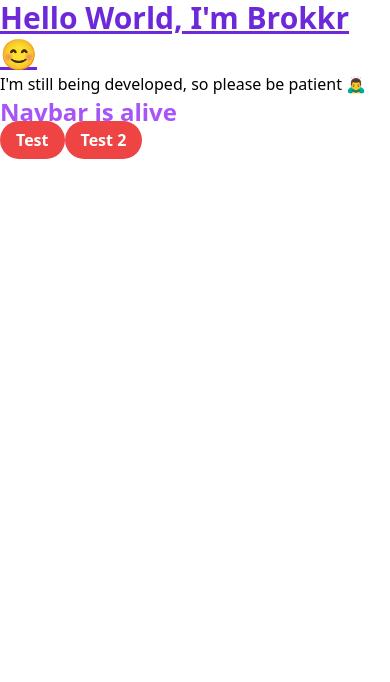
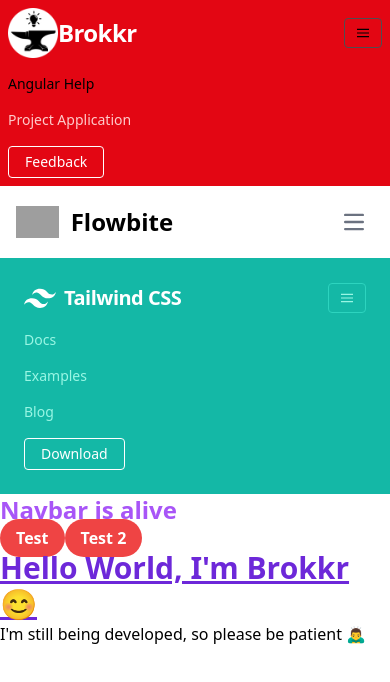
Before and after one commit to Himmelschrei/Brokkr, an Angular app: page / in a window 390 px wide. Shown: the top 682 px of the page. Built offline with nearby package versions, Linux system fonts and the light colour scheme; grey boxes are pictures that could not be loaded.

Commit message:
Add full navbar, test collapse small screen

```diff
--- a/angular.json
+++ b/angular.json
@@ -94,5 +94,8 @@
         }
       }
     }
+  },
+  "cli": {
+    "analytics": "054473f6-0f80-443b-aacb-7f997380b4b9"
   }
 }
--- a/src/app/app.component.html
+++ b/src/app/app.component.html
@@ -1,9 +1,10 @@
 <main>
+  <section class="content">
+    <app-navbar></app-navbar>
+    <router-outlet></router-outlet>
+  </section>
   <h1>
     Hello World, I'm Brokkr 😊
   </h1>
   <a>I'm still being developed, so please be patient 🙇‍♂️</a>
-  <section class="content">
-    <app-navbar></app-navbar>
-  </section>
 </main>
--- a/src/app/navbar/navbar.component.html
+++ b/src/app/navbar/navbar.component.html
@@ -1,6 +1,93 @@
+<nav class="flex items-center justify-between flex-wrap bg-solvis-red p-2">
+    <div class="flex items-center flex-shrink-0 text-white mr-6">
+        <img width="50" alt="Brokkr Logo" src="assets/brokkr_logo.png">
+        <a class="font-semibold text-2xl tracking-tight">Brokkr</a>
+    </div>
+    <div id="navbar-menu" class="block lg:hidden">
+        <button class="flex items-center px-3 py-2 border rounded text-solvis-grey border-solvis-grey hover:text-white hover:border-white" onclick="handleClick()">
+            <svg class="fill-current h-3 w-3" viewBox="0 0 20 20" xmlns="http://www.w3.org/2000/svg"><title>Menu</title><path d="M0 3h20v2H0V3zm0 6h20v2H0V9zm0 6h20v2H0v-2z"/></svg>
+        </button>
+    </div>
+    <div id="nav-links" class="w-full block flex-grow lg:flex lg:items-center lg:w-auto">
+        <div class="text-sm lg:flex-grow">
+            <a href="../angular-help/angular-help.component.html" class="block mt-4 lg:inline-block lg:mt-0 text-solvis-grey hover:text-white mr-4">
+                Angular Help
+            </a>
+            <a href="../project-application/project-application.component.html" class="block mt-4 lg:inline-block lg:mt-0 text-red-200 hover:text-white mr-4">
+                Project Application
+            </a>
+            <a href="#" class="inline-block text-sm px-4 py-2 leading-none border rounded text-white border-white hover:border-transparent hover:text-red-400 hover:bg-white mt-4 lg:mt-0">
+                Feedback
+            </a>
+        </div>
+    </div>
+</nav>
+
+<nav class="bg-white border-gray-200 dark:bg-gray-900">
+    <div class="max-w-screen-xl flex flex-wrap items-center justify-between mx-auto p-4">
+      <a href="https://flowbite.com/" class="flex items-center">
+          <img src="https://flowbite.com/docs/images/logo.svg" class="h-8 mr-3" alt="Flowbite Logo" />
+          <span class="self-center text-2xl font-semibold whitespace-nowrap dark:text-white">Flowbite</span>
+      </a>
+      <button data-collapse-toggle="navbar-default" type="button" class="inline-flex items-center p-2 w-10 h-10 justify-center text-sm text-gray-500 rounded-lg md:hidden hover:bg-gray-100 focus:outline-none focus:ring-2 focus:ring-gray-200 dark:text-gray-400 dark:hover:bg-gray-700 dark:focus:ring-gray-600" aria-controls="navbar-default" aria-expanded="false">
+          <span class="sr-only">Open main menu</span>
+          <svg class="w-5 h-5" aria-hidden="true" xmlns="http://www.w3.org/2000/svg" fill="none" viewBox="0 0 17 14">
+              <path stroke="currentColor" stroke-linecap="round" stroke-linejoin="round" stroke-width="2" d="M1 1h15M1 7h15M1 13h15"/>
+          </svg>
+      </button>
+      <div class="hidden w-full md:block md:w-auto" id="navbar-default">
+        <ul class="font-medium flex flex-col p-4 md:p-0 mt-4 border border-gray-100 rounded-lg bg-gray-50 md:flex-row md:space-x-8 md:mt-0 md:border-0 md:bg-white dark:bg-gray-800 md:dark:bg-gray-900 dark:border-gray-700">
+          <li>
+            <a href="#" class="block py-2 pl-3 pr-4 text-white bg-blue-700 rounded md:bg-transparent md:text-blue-700 md:p-0 dark:text-white md:dark:text-blue-500" aria-current="page">Home</a>
+          </li>
+          <li>
+            <a href="#" class="block py-2 pl-3 pr-4 text-gray-900 rounded hover:bg-gray-100 md:hover:bg-transparent md:border-0 md:hover:text-blue-700 md:p-0 dark:text-white md:dark:hover:text-blue-500 dark:hover:bg-gray-700 dark:hover:text-white md:dark:hover:bg-transparent">About</a>
+          </li>
+          <li>
+            <a href="#" class="block py-2 pl-3 pr-4 text-gray-900 rounded hover:bg-gray-100 md:hover:bg-transparent md:border-0 md:hover:text-blue-700 md:p-0 dark:text-white md:dark:hover:text-blue-500 dark:hover:bg-gray-700 dark:hover:text-white md:dark:hover:bg-transparent">Services</a>
+          </li>
+          <li>
+            <a href="#" class="block py-2 pl-3 pr-4 text-gray-900 rounded hover:bg-gray-100 md:hover:bg-transparent md:border-0 md:hover:text-blue-700 md:p-0 dark:text-white md:dark:hover:text-blue-500 dark:hover:bg-gray-700 dark:hover:text-white md:dark:hover:bg-transparent">Pricing</a>
+          </li>
+          <li>
+            <a href="#" class="block py-2 pl-3 pr-4 text-gray-900 rounded hover:bg-gray-100 md:hover:bg-transparent md:border-0 md:hover:text-blue-700 md:p-0 dark:text-white md:dark:hover:text-blue-500 dark:hover:bg-gray-700 dark:hover:text-white md:dark:hover:bg-transparent">Contact</a>
+          </li>
+        </ul>
+      </div>
+    </div>
+  </nav>
+
+<nav class="flex items-center justify-between flex-wrap bg-teal-500 p-6">
+    <div class="flex items-center flex-shrink-0 text-white mr-6">
+      <svg class="fill-current h-8 w-8 mr-2" width="54" height="54" viewBox="0 0 54 54" xmlns="http://www.w3.org/2000/svg"><path d="M13.5 22.1c1.8-7.2 6.3-10.8 13.5-10.8 10.8 0 12.15 8.1 17.55 9.45 3.6.9 6.75-.45 9.45-4.05-1.8 7.2-6.3 10.8-13.5 10.8-10.8 0-12.15-8.1-17.55-9.45-3.6-.9-6.75.45-9.45 4.05zM0 38.3c1.8-7.2 6.3-10.8 13.5-10.8 10.8 0 12.15 8.1 17.55 9.45 3.6.9 6.75-.45 9.45-4.05-1.8 7.2-6.3 10.8-13.5 10.8-10.8 0-12.15-8.1-17.55-9.45-3.6-.9-6.75.45-9.45 4.05z"/></svg>
+      <span class="font-semibold text-xl tracking-tight">Tailwind CSS</span>
+    </div>
+    <div class="block lg:hidden">
+      <button class="flex items-center px-3 py-2 border rounded text-teal-200 border-teal-400 hover:text-white hover:border-white">
+        <svg class="fill-current h-3 w-3" viewBox="0 0 20 20" xmlns="http://www.w3.org/2000/svg"><title>Menu</title><path d="M0 3h20v2H0V3zm0 6h20v2H0V9zm0 6h20v2H0v-2z"/></svg>
+      </button>
+    </div>
+    <div class="w-full block flex-grow lg:flex lg:items-center lg:w-auto">
+      <div class="text-sm lg:flex-grow">
+        <a href="#responsive-header" class="block mt-4 lg:inline-block lg:mt-0 text-teal-200 hover:text-white mr-4">
+          Docs
+        </a>
+        <a href="#responsive-header" class="block mt-4 lg:inline-block lg:mt-0 text-teal-200 hover:text-white mr-4">
+          Examples
+        </a>
+        <a href="#responsive-header" class="block mt-4 lg:inline-block lg:mt-0 text-teal-200 hover:text-white">
+          Blog
+        </a>
+      </div>
+      <div>
+        <a href="#" class="inline-block text-sm px-4 py-2 leading-none border rounded text-white border-white hover:border-transparent hover:text-teal-500 hover:bg-white mt-4 lg:mt-0">Download</a>
+      </div>
+    </div>
+  </nav>
+
 <h2>Navbar is alive</h2>
-<a class="btn btn-red" target="_blank" href="../angular-help/angular-help.component.ts">Test</a>
-<a class="btn btn-red" target="_blank" href="../project-application/project-application.component.html">Test 2</a>
+<a class="btn btn-red" href="../angular-help/angular-help.component.html">Test</a>
+<a class="btn btn-red" href="../project-application/project-application.component.html">Test 2</a>
 
 <div>
     <!-- <section class="content">
--- a/src/app/navbar/navbar.component.ts
+++ b/src/app/navbar/navbar.component.ts
@@ -15,5 +15,19 @@
   styleUrls: ['./navbar.component.css']
 })
 export class NavbarComponent {
+  private showLinks = false;
+
+  constructor() {}
+
+  handleClick() {
+    const navMenu = document.getElementById('navbar-menu');
+    const navLinks = document.getElementById('navbar-links');
+
+    navMenu?.addEventListener("click", () => {
+      navLinks?.classList.toggle("hidden");
+    })
+  }
+
+
 
 }
--- a/src/app/routes.ts
+++ b/src/app/routes.ts
@@ -4,12 +4,12 @@
 
 const routeConfig: Routes = [
     {
-        path: 'angular-help/',
+        path: 'angular-help/angular-help.component.html',
         component: AngularHelpComponent,
         title: 'Angular Help'
     },
     {
-        path: 'project-application/',
+        path: 'project-application/project-application.component.html',
         component: ProjectApplicationComponent,
         title: 'Project Application'
     }
--- a/src/styles.css
+++ b/src/styles.css
@@ -19,6 +19,18 @@
     @apply border-red-950;
 }
 
+.bg-solvis-red {
+    background-color: #e30613;
+}
+
+.border-solvis-grey {
+    border-color: #4f4e52;
+}
+
+.txt-solvis-grey {
+    color: #4f4e52;
+}
+
 h1 {
     @apply text-violet-700 text-3xl font-bold underline;
 }
```
Also changed, not shown: src/assets/brokkr_logo.png (added), 1 other file (tests, documents, lock files or other folders).
